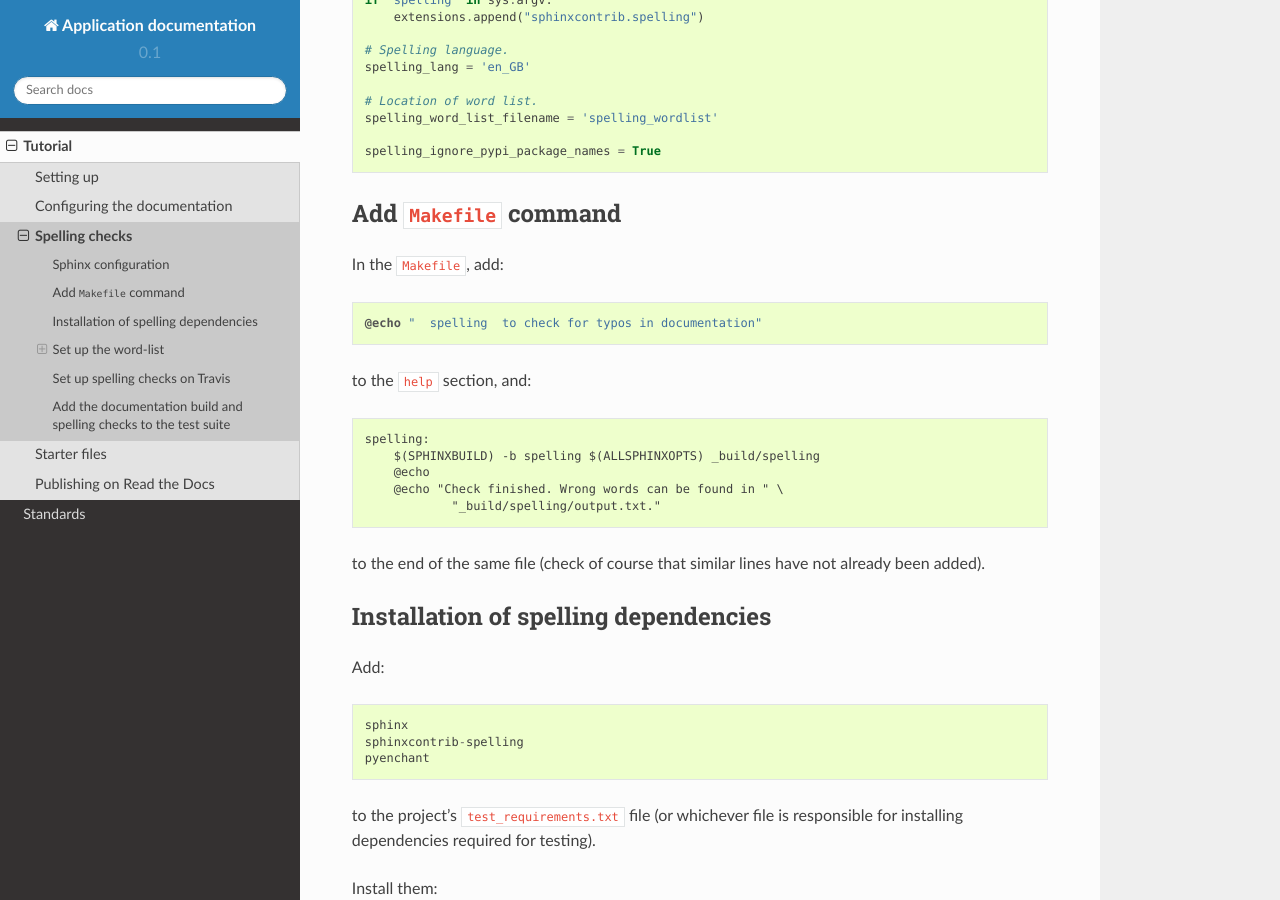
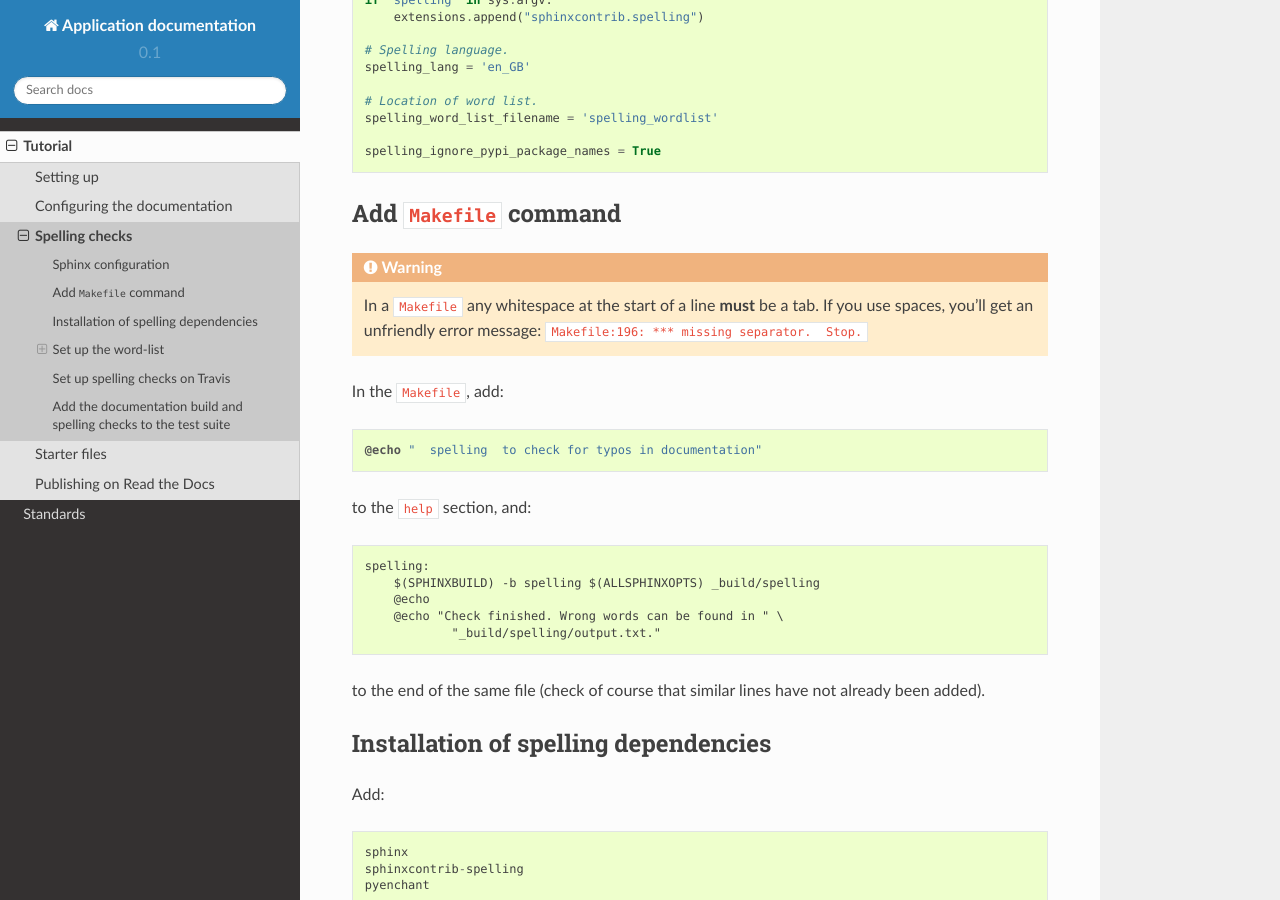
Before and after one commit to divio/application-documentation, a Sphinx documentation site: the page built from docs/tutorial/spelling.rst, in a window 1280 px wide and 900 px high, scrolled down 449 px. Built offline with Sphinx 7.4.7 and the Read the Docs theme 2.0.0, drawn with Linux system fonts in a browser that asks for light colours.

Commit message:
Tweaked spelling docs

```diff
--- a/docs/tutorial/conf.rst
+++ b/docs/tutorial/conf.rst
@@ -11,7 +11,9 @@ file that is automatically created by ``sphinx-quickstart``.
 Theme
 *****
 
-In ``conf.py`` you will find::
+At the top of ``conf.py`` ensure that ``sys`` is imported as well as ``os``.
+
+Find the section::
 
     # -- Options for HTML output ----------------------------------------------
     html_theme = 'alabaster'
--- a/docs/tutorial/spelling.rst
+++ b/docs/tutorial/spelling.rst
@@ -32,6 +32,9 @@ Add the following to the end of the ``docs/conf.py`` file::
 ========================
 Add ``Makefile`` command
 ========================
+
+.. warning:: In a ``Makefile`` any whitespace at the start of a line **must** be a tab. If you use
+    spaces, you'll get an unfriendly error message: ``Makefile:196: *** missing separator.  Stop.``
 
 In the ``Makefile``, add::
 
```
